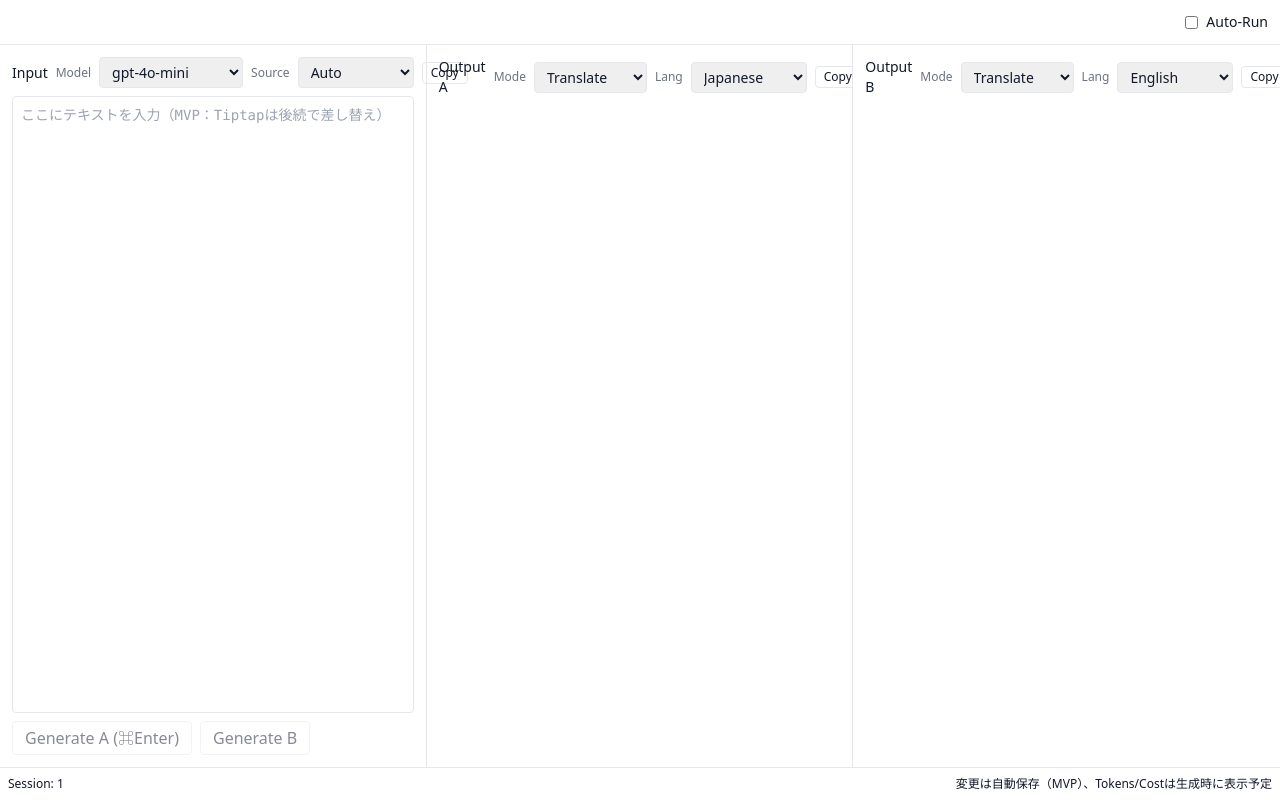
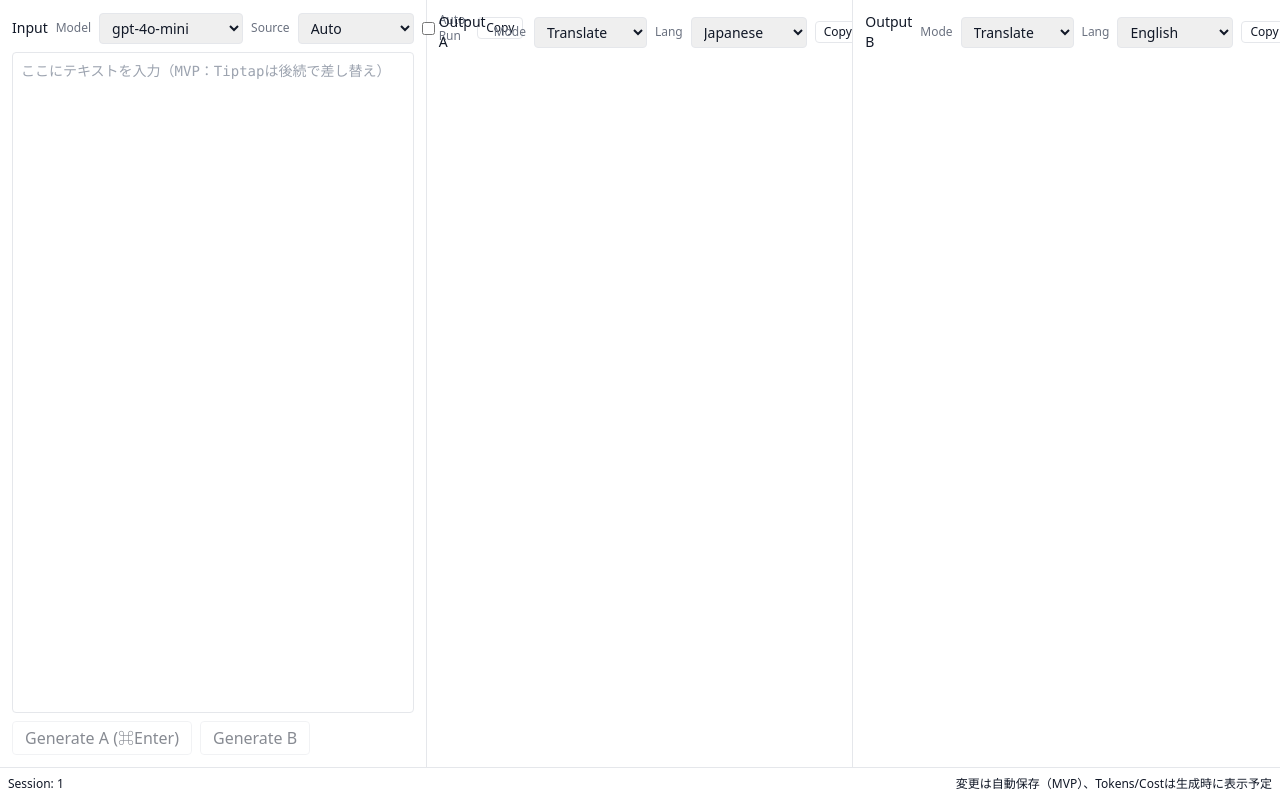
Before and after one commit to yusuke10151985/notes, a Next.js app: page /1 in a window 1280 px wide. Built offline with nearby package versions, Linux system fonts and the light colour scheme.

Commit message:
feat(ui): move Auto-Run toggle next to Input title (with Model and Source) and simplify header

```diff
--- a/app/(session)/[id]/page.tsx
+++ b/app/(session)/[id]/page.tsx
@@ -149,9 +149,7 @@ export default function SessionPage(props: any) {
 
   return (
     <div className="flex flex-col h-dvh">
-      <header className="border-b p-3 gap-3 flex items-center justify-end">
-        <label className="ml-2 flex items-center gap-2 text-sm"><input type="checkbox" checked={autoRun} onChange={e=>setAutoRun(e.target.checked)} /> Auto-Run</label>
-      </header>
+      {/* ヘッダーは簡素化（Auto-RunはInput側に移動） */}
       {alertMsg && (
         <div className="bg-amber-50 text-amber-800 border-b border-amber-200 px-3 py-2 text-sm">
           {alertMsg}
@@ -174,6 +172,9 @@ export default function SessionPage(props: any) {
                   <option key={l.code} value={l.code}>{l.name}</option>
                 ))}
               </select>
+              <label className="text-xs text-gray-500 flex items-center gap-1">
+                <input type="checkbox" checked={autoRun} onChange={e=>setAutoRun(e.target.checked)} /> Auto-Run
+              </label>
               <button
                 className="border rounded px-2 py-0.5 text-xs"
                 onClick={() => copyToClipboard(inputText, setCopiedInput)}
```
